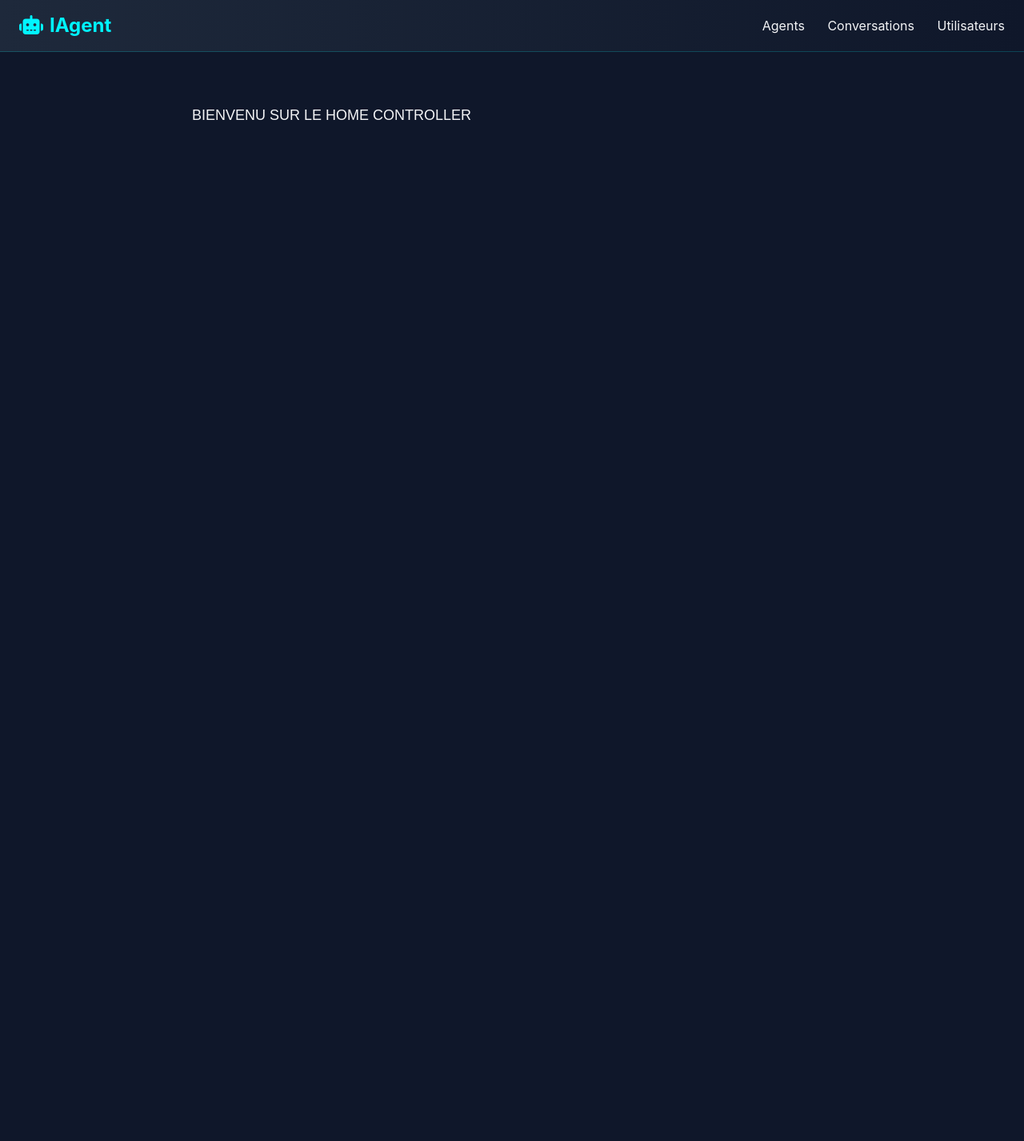
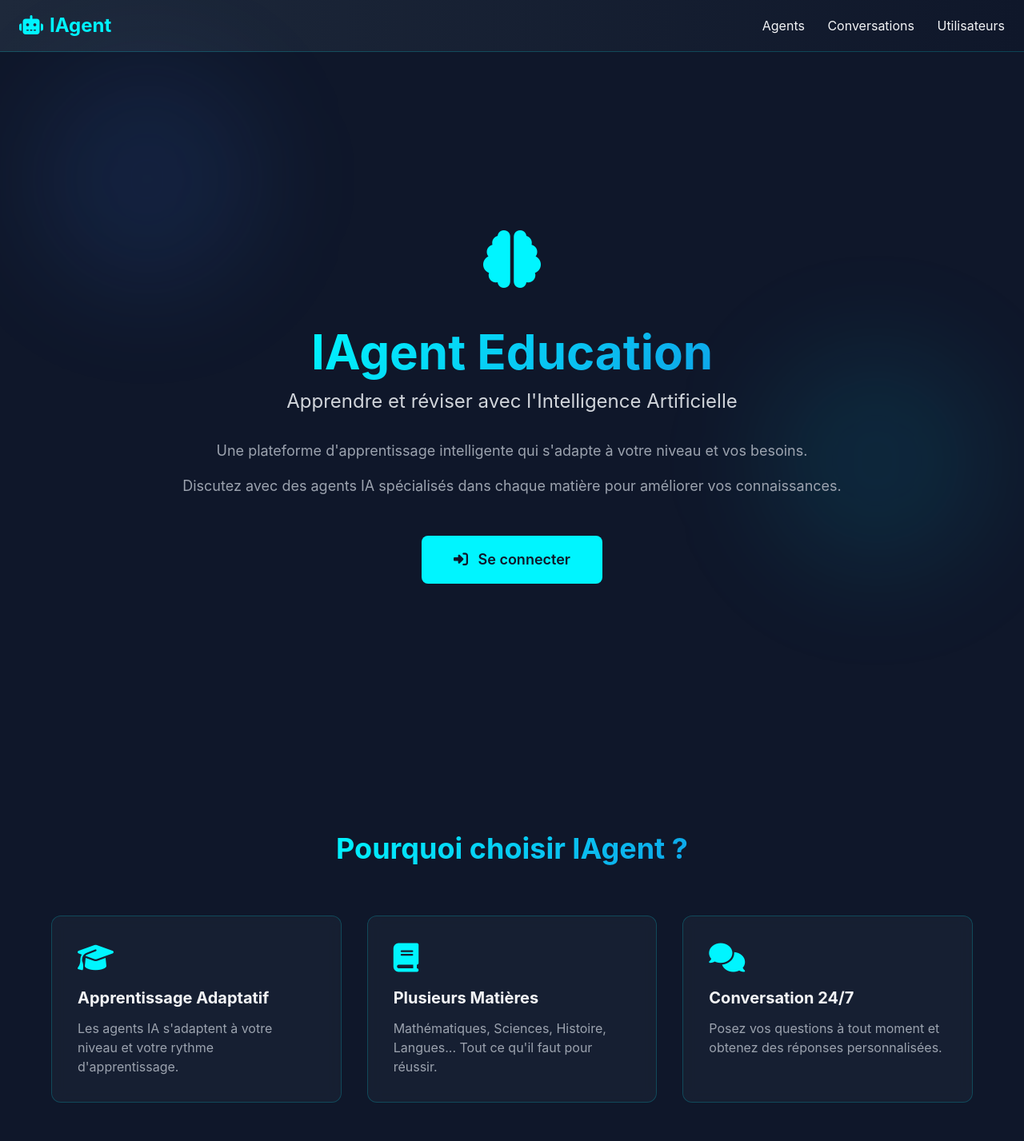
Before and after one commit to nicolastchenio/school_agent_symfony, a Symfony app: template app/templates/home/index.html.twig in a window 1280 px wide. Shown: the whole page at 80% size. Before the commit the page ends 150 px from the top, so only its background shows below. Run offline with Twig, Linux system fonts and the light colour scheme; the template is opened without the code that fills it, so the values that code supplies are empty; some libraries are stand-ins or nearby versions; some web fonts are replaced.

Commit message:
page_home

```diff
--- a/app/templates/home/index.html.twig
+++ b/app/templates/home/index.html.twig
@@ -1,14 +1,118 @@
 {% extends 'base.html.twig' %}
 
-{% block title %}Hello HomeController!{% endblock %}
+{% block title %}IAgent - Apprendre avec l'IA{% endblock %}
+
+{% block stylesheets %}
+<style>
+    .gradient-text {
+        background: linear-gradient(135deg, #00f5ff, #0ea5e9);
+        -webkit-background-clip: text;
+        -webkit-text-fill-color: transparent;
+        background-clip: text;
+    }
+
+    .card-hover {
+        transition: all 0.3s ease;
+    }
+
+    .card-hover:hover {
+        transform: translateY(-5px);
+        box-shadow: 0 20px 40px rgba(0, 245, 255, 0.2);
+    }
+
+    .pulse-animation {
+        animation: pulse 2s cubic-bezier(0.4, 0, 0.6, 1) infinite;
+    }
+
+    @keyframes pulse {
+        0%, 100% { opacity: 1; }
+        50% { opacity: 0.5; }
+    }
+</style>
+{% endblock %}
 
 {% block body %}
-<style>
-    .example-wrapper { margin: 1em auto; max-width: 800px; width: 95%; font: 18px/1.5 sans-serif; }
-    .example-wrapper code { background: #F5F5F5; padding: 2px 6px; }
-</style>
 
-<div class="example-wrapper">
-    <h1>BIENVENU SUR LE HOME CONTROLLER </h1>
+<!-- Hero Section -->
+<div class="min-h-screen flex flex-col justify-center items-center px-6">
+    <!-- Élément décoratif -->
+    <div class="absolute top-20 left-10 w-72 h-72 bg-blue-500/10 rounded-full blur-3xl"></div>
+    <div class="absolute bottom-20 right-10 w-72 h-72 bg-cyan-500/10 rounded-full blur-3xl"></div>
+
+    <div class="relative z-10 text-center max-w-4xl">
+        <!-- Logo et titre -->
+        <div class="mb-8">
+            <div class="inline-block mb-6">
+                <div class="text-7xl mb-4 animate-bounce">
+                    <i class="fas fa-brain text-neon"></i>
+                </div>
+            </div>
+            <h1 class="text-6xl font-bold mb-4">
+                <span class="gradient-text">IAgent Education</span>
+            </h1>
+            <p class="text-2xl text-gray-300 mb-4">Apprendre et réviser avec l'Intelligence Artificielle</p>
+        </div>
+
+        <!-- Description -->
+        <div class="mb-12 space-y-4">
+            <p class="text-lg text-gray-400">
+                Une plateforme d'apprentissage intelligente qui s'adapte à votre niveau et vos besoins.
+            </p>
+            <p class="text-lg text-gray-400">
+                Discutez avec des agents IA spécialisés dans chaque matière pour améliorer vos connaissances.
+            </p>
+        </div>
+
+        <!-- CTA Buttons -->
+        <div class="flex flex-col sm:flex-row gap-6 justify-center items-center">
+            <a href="{{ path('app_login') }}" class="group relative px-10 py-4 text-lg font-semibold text-dark bg-neon rounded-lg hover:bg-cyan-400 transition-all duration-300 hover:shadow-[0_0_30px_rgba(0,245,255,0.5)]">
+                <i class="fas fa-sign-in-alt mr-2"></i>
+                Se connecter
+                <span class="absolute inset-0 rounded-lg border-2 border-neon opacity-0 group-hover:opacity-100 transition-opacity"></span>
+            </a>
+        </div>
+    </div>
+</div>
+
+<!-- Features Section (optional) -->
+<div class="mt-32 max-w-6xl mx-auto">
+    <h2 class="text-4xl font-bold text-center mb-16">
+        <span class="gradient-text">Pourquoi choisir IAgent ?</span>
+    </h2>
+
+    <div class="grid grid-cols-1 md:grid-cols-3 gap-8">
+        <!-- Feature 1 -->
+        <div class="card-hover bg-card/50 border border-neon/20 rounded-xl p-8 backdrop-blur">
+            <div class="text-4xl mb-4 text-neon">
+                <i class="fas fa-graduation-cap"></i>
+            </div>
+            <h3 class="text-xl font-bold mb-3">Apprentissage Adaptatif</h3>
+            <p class="text-gray-400">
+                Les agents IA s'adaptent à votre niveau et votre rythme d'apprentissage.
+            </p>
+        </div>
+
+        <!-- Feature 2 -->
+        <div class="card-hover bg-card/50 border border-neon/20 rounded-xl p-8 backdrop-blur">
+            <div class="text-4xl mb-4 text-neon">
+                <i class="fas fa-book"></i>
+            </div>
+            <h3 class="text-xl font-bold mb-3">Plusieurs Matières</h3>
+            <p class="text-gray-400">
+                Mathématiques, Sciences, Histoire, Langues... Tout ce qu'il faut pour réussir.
+            </p>
+        </div>
+
+        <!-- Feature 3 -->
+        <div class="card-hover bg-card/50 border border-neon/20 rounded-xl p-8 backdrop-blur">
+            <div class="text-4xl mb-4 text-neon">
+                <i class="fas fa-comments"></i>
+            </div>
+            <h3 class="text-xl font-bold mb-3">Conversation 24/7</h3>
+            <p class="text-gray-400">
+                Posez vos questions à tout moment et obtenez des réponses personnalisées.
+            </p>
+        </div>
+    </div>
 </div>
 {% endblock %}
```
